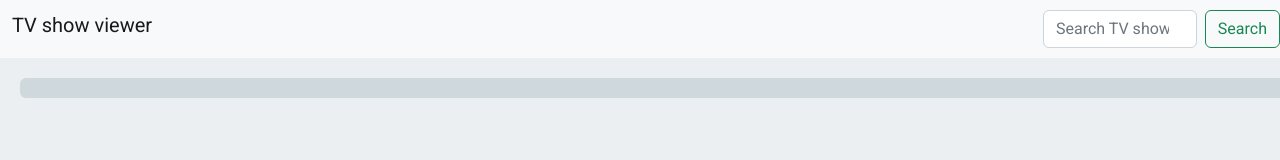
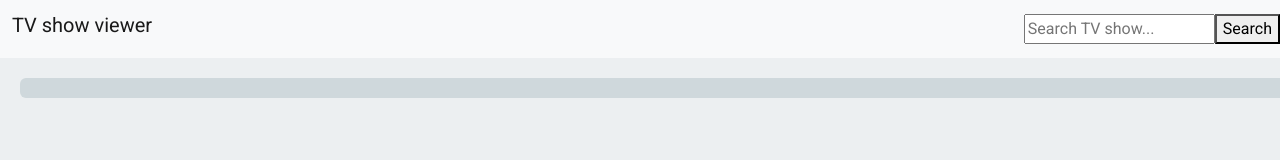
Before and after one commit to KarvaMies/IWP_week4, a website built with Parcel: page index.html in a window 1280 px wide. Built offline with nearby package versions, Linux system fonts and the light colour scheme.

Commit message:
Commenting out the parts that doesn't work

```diff
--- a/index.html
+++ b/index.html
@@ -23,7 +23,7 @@
         <h1 class="navbar-brand">TV show viewer</h1>
       </div>
 
-      <form class="d-flex" role="search">
+      <!--form class="d-flex" role="search">
         <input
           class="form-control me-2"
           type="search"
@@ -35,16 +35,16 @@
         <button id="submit-data" class="btn btn-outline-success" type="submit">
           Search
         </button>
-      </form>
+      </form-->
 
-      <!--input
+      <input
         type="text"
         name="search"
         id="input-show"
         placeholder="Search TV show..."
       />
 
-      <button id="submit-data">Search</button-->
+      <button id="submit-data">Search</button>
     </nav>
 
     <div class="show-data"></div>
```
